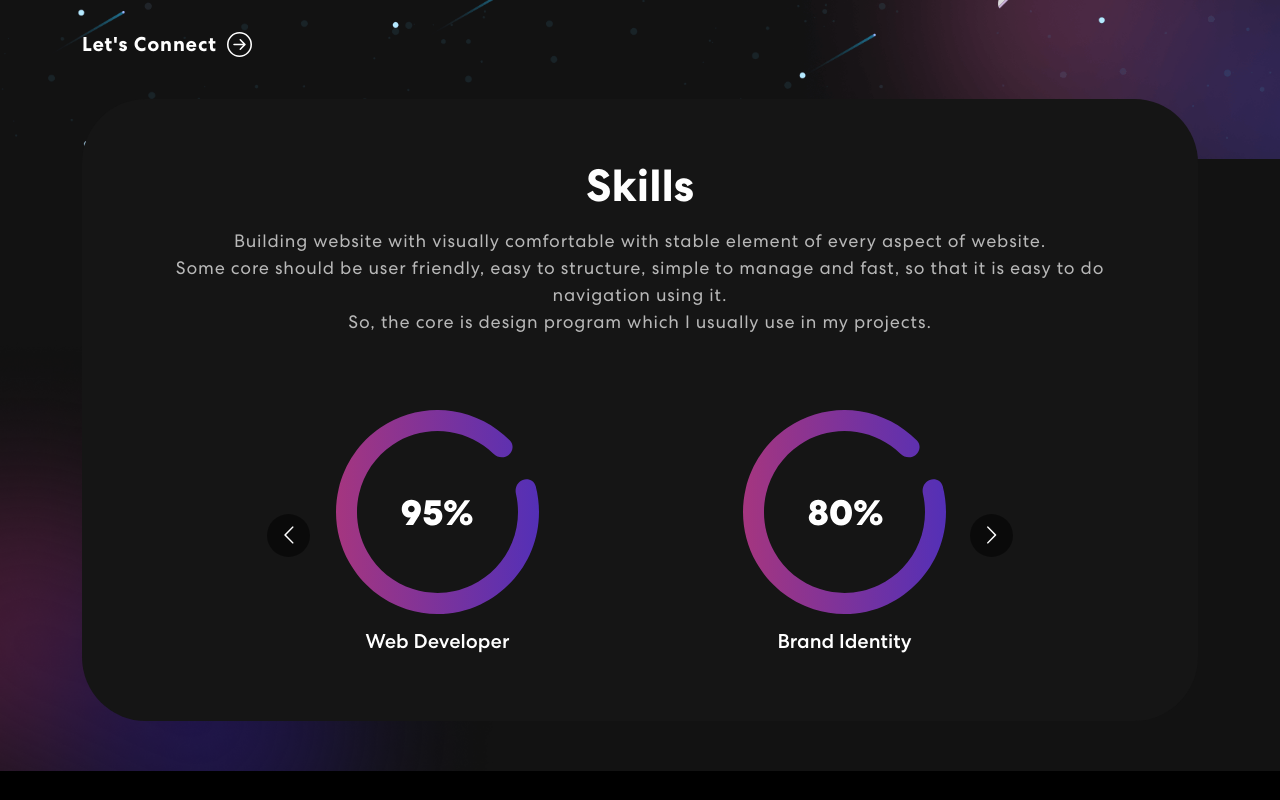
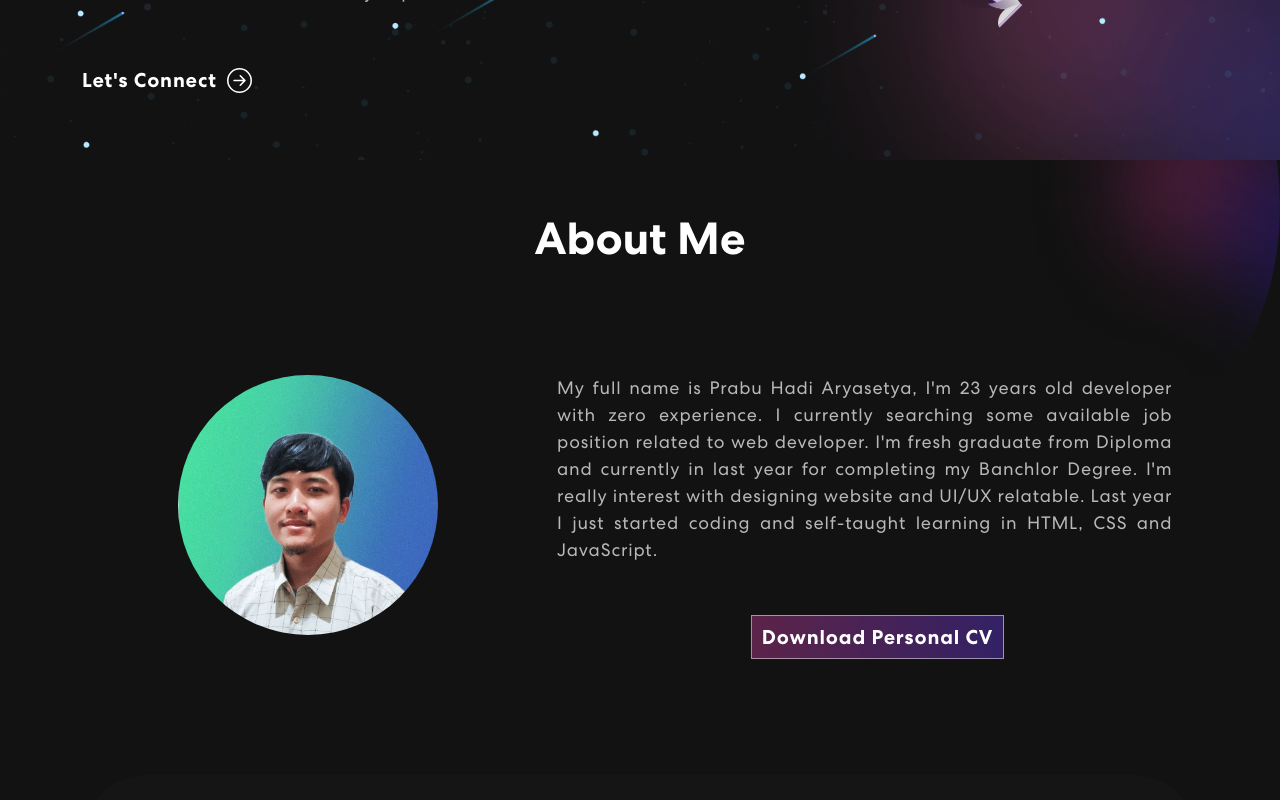
Before and after one commit to prabuhadi/personal-portofolio, a React (Create React App) app: page / in a window 1280 px wide. Shown: the part 640-1440 px from the top of the page. Built offline with nearby package versions, Linux system fonts and the light colour scheme.

Commit message:
Adding about section

```diff
--- a/src/App.css
+++ b/src/App.css
@@ -252,6 +252,7 @@ nav.navbar .navbar-toggler[aria-expanded="true"] .navbar-toggler-icon {
   background-position: top center;
   background-size: cover;
   background-repeat: no-repeat;
+  height: 100vh;
 }
 .banner .tagline {
   font-weight: 700;
@@ -274,6 +275,7 @@ nav.navbar .navbar-toggler[aria-expanded="true"] .navbar-toggler-icon {
   line-height: 1;
   margin-bottom: 20px;
   display: block;
+  padding: 18px;
 }
 .banner p {
   color: #b8b8b8;
@@ -334,6 +336,7 @@ nav.navbar .navbar-toggler[aria-expanded="true"] .navbar-toggler-icon {
 .skill h2 {
   font-size: 45px;
   font-weight: 700;
+  padding-bottom: 20px;
 }
 .skill p {
   color: #b8b8b8;
@@ -360,17 +363,69 @@ nav.navbar .navbar-toggler[aria-expanded="true"] .navbar-toggler-icon {
   z-index: -4;
 }
 
+/*///////////// About Section /////////////*/
+
+.about {
+  padding: 92px 0;
+  margin-top: -40px;
+}
+.about h2 {
+  font-size: 45px;
+  font-weight: 700;
+  text-align: center;
+  padding-bottom: 40px;
+}
+.about img {
+  border-radius: 50%;
+  width: 260px;
+}
+.about a {
+  font-style: none;
+  text-decoration: none;
+  color: #fff;
+  font-weight: 700;
+  letter-spacing: 0.8px;
+  padding: 8px 10px;
+  background: linear-gradient(
+    90.21deg,
+    rgba(170, 54, 124, 0.5) -5.91%,
+    rgba(74, 47, 189, 0.5) 111.58%
+  );
+  border: 1px solid rgba(255, 255, 255, 0.5);
+  font-size: 20px;
+  margin: 36px 0;
+  display: inline-block;
+}
+.about p {
+  color: #b8b8b8;
+  font-size: 18px;
+  letter-spacing: 0.8px;
+  line-height: 1.5em;
+  width: 96%;
+  text-align: justify;
+  padding-top: 60px;
+}
+.background-image-right {
+  top: 20%;
+  position: absolute;
+  bottom: 0;
+  width: 35%;
+  right: 0;
+  z-index: -4;
+}
+
 /*///////////// Projects Section /////////////*/
 
 .project {
   padding: 80px 0;
   position: relative;
-  background-color: black;
+  /* background-color: black; */
 }
 .project h2 {
   font-size: 45px;
   font-weight: 700;
   text-align: center;
+  padding-bottom: 20px;
 }
 .project p {
   color: #b8b8b8;
--- a/src/App.js
+++ b/src/App.js
@@ -4,6 +4,7 @@ import { NavBar } from "./components/NavBar";
 import { Banner } from "./components/Banner";
 import { Skills } from "./components/Skills";
 import { Projects } from "./components/Projects";
+import { About } from "./components/About";
 import "bootstrap/dist/css/bootstrap.min.css";
 
 function App() {
@@ -11,6 +12,7 @@ function App() {
     <div className="App">
       <NavBar />
       <Banner />
+      <About />
       <Skills />
       <Projects />
     </div>
--- /dev/null
+++ b/src/components/About.js
@@ -0,0 +1,33 @@
+import { Container, Col, Row } from "react-bootstrap";
+import profileImage from "../assets/img/profilePicture.png";
+import colorSharp2 from "../assets/img/color-sharp2.png";
+
+export const About = () => {
+  return (
+    <section className="about">
+      <Container>
+        <Row className="align-items-center mb-5">
+          <h2>About Me</h2>
+          <Col xs={12} md={6} xl={5}>
+            <img src={profileImage} alt="About img" />
+          </Col>
+          <Col xs={12} md={6} xl={7}>
+            <p>
+              My full name is Prabu Hadi Aryasetya, I'm 23 years old developer
+              with zero experience. I currently searching some available job
+              position related to web developer. I'm fresh graduate from Diploma
+              and currently in last year for completing my Banchlor Degree. I'm
+              really interest with designing website and UI/UX relatable. Last
+              year I just started coding and self-taught learning in HTML, CSS
+              and JavaScript.
+            </p>
+            <a href="https://doc-0g-c4-docs.googleusercontent.com/docs/securesc/cabmn8sa05lg0vqfr53tu02ur8qcverf/eep58e6m6mqsqpno0ko4u4kfbj8nfp5h/1674481050000/14990498036892199860/14990498036892199860/14NKryN8y3o8C4TQygEyFDv2JAhnE9S9g?e=download&ax=ALjR8sx7zF9IqSR5jhNX8FYuNW9EHJLIhEbI0rm9lA_PsB8bBRXopF5FKe_aeMs7olbzeOg0ZSIh8PuyuoGltdRuicab12pMpbjrdFnmQu5wGaHCCQuFlDnFeRmWB93rcBxj30XG427auGPCtKidXf5EVifwklJpk279TusBd9Nlkm7r1gi9aX4VyxGAzc7KvTWr6gHPyyAi3coW0syBTGn1MyxRGCK9ub1bQ_c2x38Xis2TUXoU3r0E-cWpdmJM-hHPh7e27iUgFQ-rGKllTg3fQg4CVc0NbRtjSOJwofc7UY9GnR7eTta33N86QMeAPh2_V5qGE41ZO2XXUW62o2ZGWOB89Nh6jX9b_1q_-yEDg2GiKgv_2WAos9YT_M2gQ4Tmz46ztyp5OZrAoIeKavq1oan6G8IkRWNzj9YxDO6q9e77OFnvjxlf7oeZ7wzkq_Ou7uZfUyIyn8dNDFr8ZxL-bytlqkhn6tFaSYL0PF1UGDYvsDSs0l8Di1KllZjlg7WySqEJO8YDWSGczrB4UlV7oXZbiMyTVMyqnEwNAK-MpGsOXBiO2MkD8RnnGMvXkms6F_YVx0ganISkQT4Bw4F5x71OnIqj89u4STno5tiN4KSdtk0KPREehwCqCruMZWWeQ27In0zjobmejkdVPy-vS3xzRAEFrS4RTR4AElcz5BNoYH50tRFxy5yo90AdMLf4YKMrBLgVLTqxozJAgKfFCo1gdCSnAxrqiEOghAnJRLRjbZiwj5CNkvku7ImMjU1JtbcrYmMIwfNQf5LvXw0UhmpsBQIqhHSsadm7LS6L70JySinU8s6gLr4SIvJhz6qjRJjoMu_ZUJio8ixCcmjDGoCbhsDKMbN4a86c_nEqnwvzjnC5euWa_eKrk6d0bctOOzRZERrkOyCEwX941w1jVO1tfZcmBPbOubjoKQ&uuid=eb124c3f-06df-41c4-b9b4-c45bbb1cd733&authuser=0">
+              Download Personal CV
+            </a>
+          </Col>
+        </Row>
+      </Container>
+      <img className="background-image-right" src={colorSharp2}></img>
+    </section>
+  );
+};
```
Also changed, not shown: src/assets/img/profilePicture.png (added).
